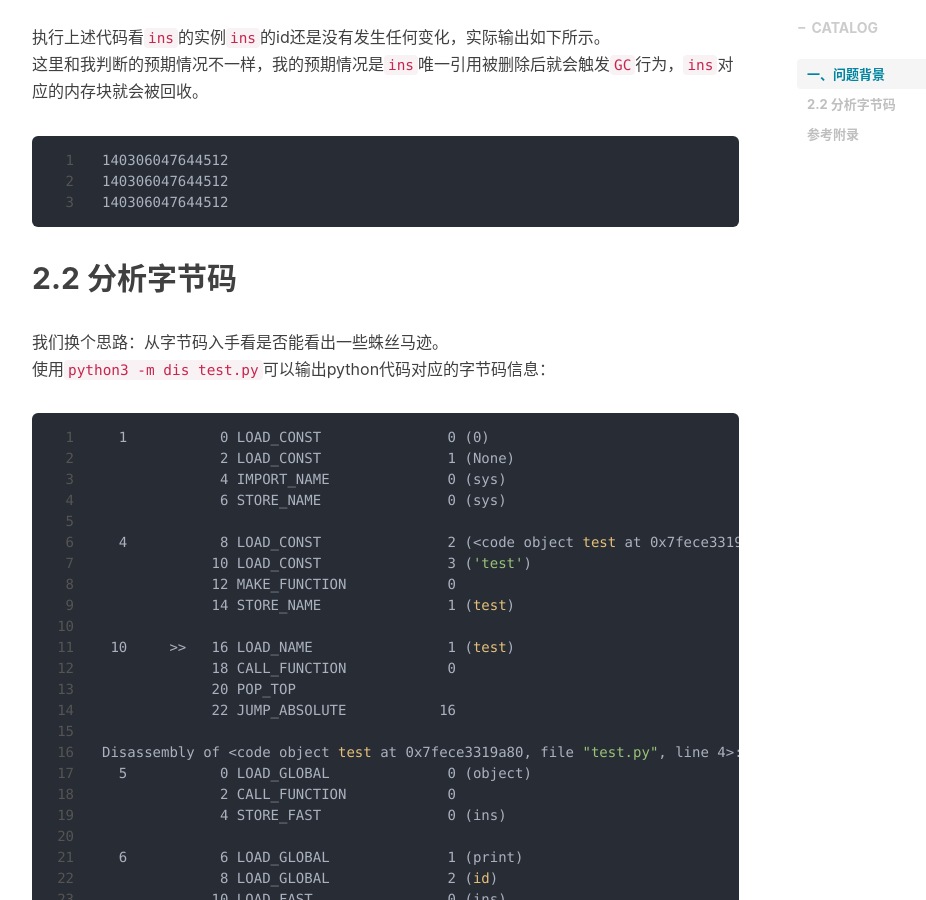
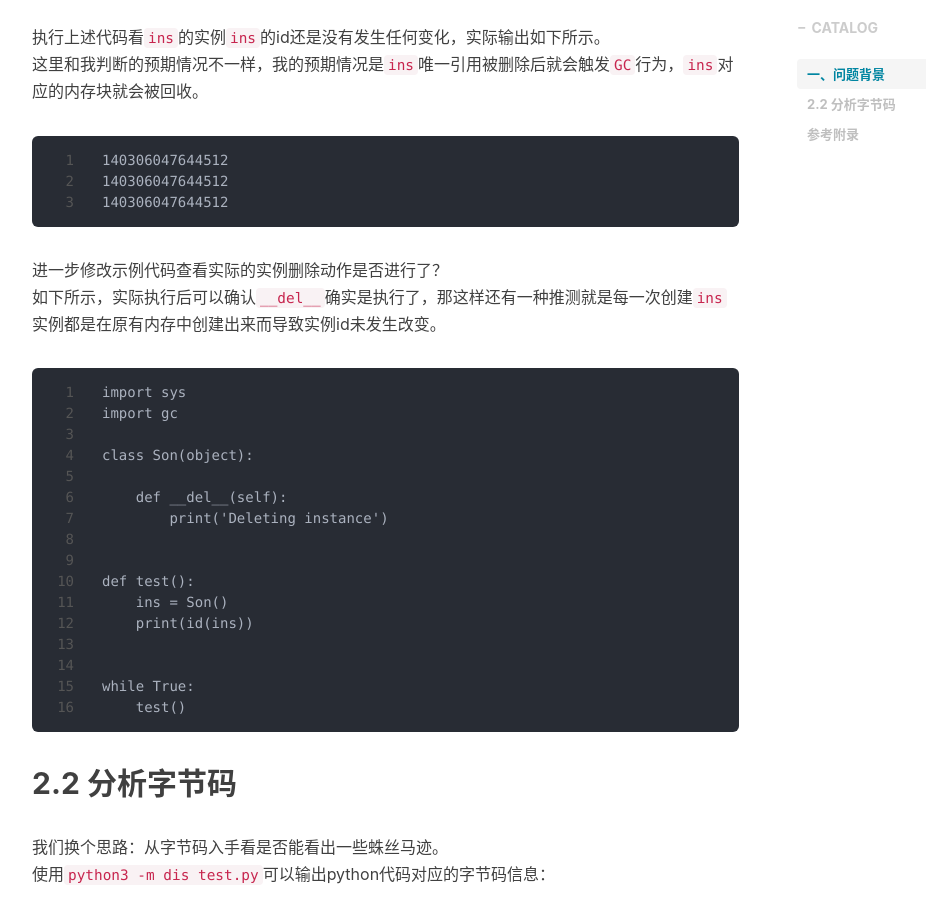
Before and after one commit to shihai1991/shihai1991.github.io, a Jekyll site: the page built from _posts/2022-06-02-python引用计数.md, in a window 1280 px wide and 900 px high, scrolled down 2270 px. Shown: the whole window, without its empty margins (233-1159 px from the left). Built offline with Jekyll 4.4.1, drawn with Linux system fonts in a browser that asks for light colours; nearby versions of some CDN libraries; comment, search, counter and statistics services are not loaded.

Commit message:
Update 2022-06-02-python引用计数.md

````diff
--- a/_posts/2022-06-02-python引用计数.md
+++ b/_posts/2022-06-02-python引用计数.md
@@ -84,6 +84,26 @@ while True:
 140306047644512
 140306047644512
 ```
+进一步修改示例代码查看实际的实例删除动作是否进行了？
+如下所示，实际执行后可以确认`__del__`确实是执行了，那这样还有一种推测就是每一次创建`ins`实例都是在原有内存中创建出来而导致实例id未发生改变。
+```
+import sys
+import gc
+
+class Son(object):
+
+    def __del__(self):
+        print('Deleting instance')
+
+
+def test():
+    ins = Son()
+    print(id(ins))
+
+
+while True:
+    test()
+```
 
 
 ## 2.2 分析字节码
````
